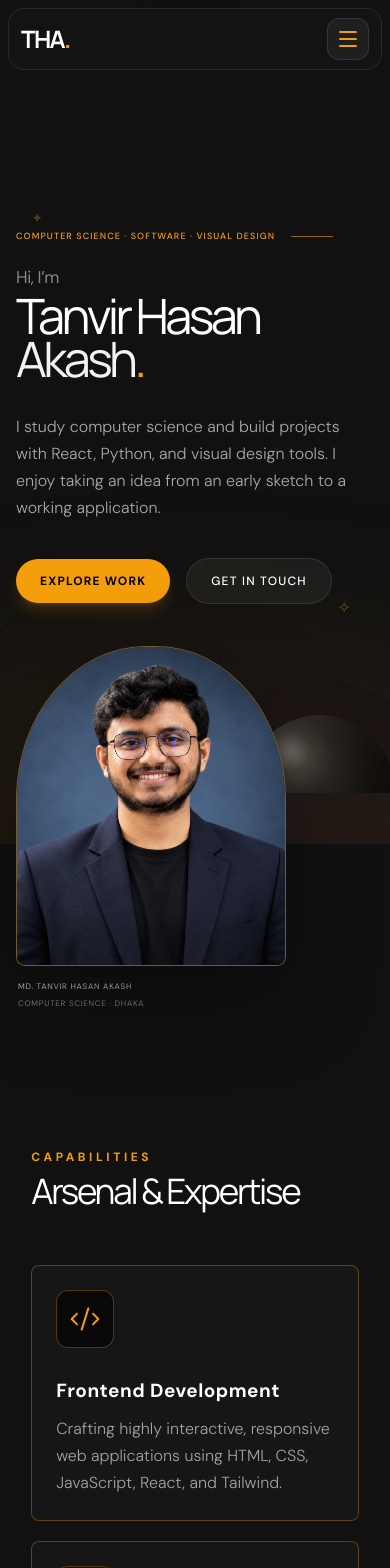
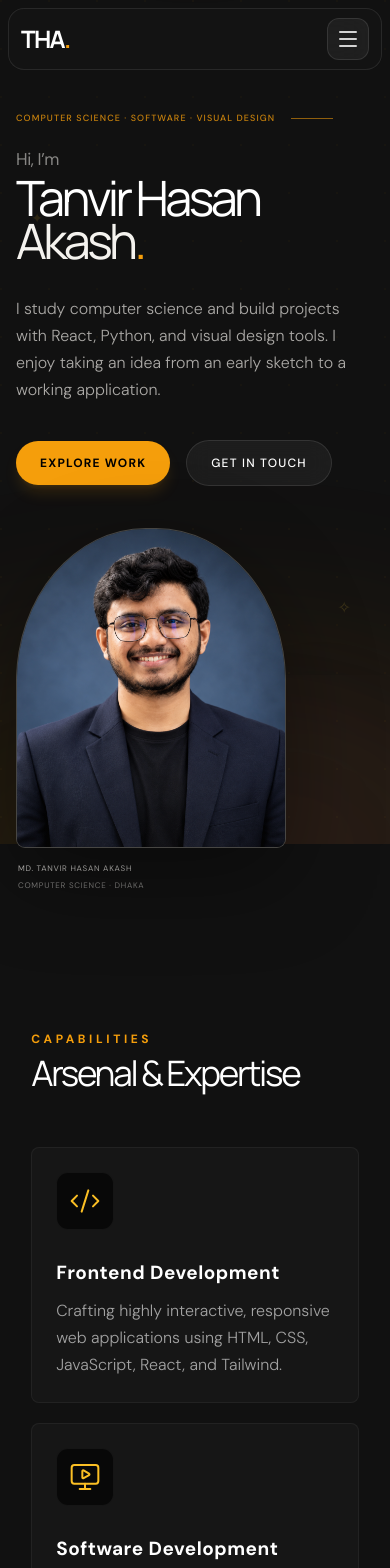
Before and after one commit to Akash2281/Portfolio-of-Md.-Tanvir-Hasan-Akash, a React (Vite) app: page / in a window 390 px wide. Shown: the top 1568 px of the page. Built offline with nearby package versions, Linux system fonts and the light colour scheme.

Commit message:
Preserve default portfolio colors in preview mode

```diff
--- a/src/App.css
+++ b/src/App.css
@@ -271,21 +271,21 @@ main[data-palette="cobalt"] { --page: #0c111a; --accent: #78b7ff; --accent-wash:
 main[data-palette="teal"] { --page: #0d1413; --accent: #75c8b4; --accent-wash: rgba(117,200,180,.11); }
 main[data-palette="oxide"] { --page: #151211; --accent: #df8d70; --accent-wash: rgba(223,141,112,.11); }
 main[data-palette] { --accent-soft: color-mix(in srgb, var(--accent) 68%, white); background-color: var(--page) !important; transition: background-color .35s ease; }
-main[data-palette] [class*="text-amber-"] { color: var(--accent) !important; }
-main[data-palette] [class~="bg-amber-500"] { background-color: var(--accent) !important; }
-main[data-palette] [class*="bg-amber-500/"] { background-color: var(--accent-wash) !important; }
-main[data-palette] [class*="border-amber-"] { border-color: color-mix(in srgb, var(--accent) 32%, transparent) !important; }
-main[data-palette] [class*="hover:border-amber-"]:hover { border-color: color-mix(in srgb, var(--accent) 60%, transparent) !important; }
-main[data-palette] [class*="hover:text-amber-"]:hover { color: var(--accent-soft) !important; }
-main[data-palette] [class*="hover:bg-amber-"]:hover { background-color: var(--accent-soft) !important; }
-main[data-palette] [class*="shadow-amber-"] { --tw-shadow-color: color-mix(in srgb, var(--accent) 18%, transparent) !important; }
-main[data-palette] .hero-intro-label, main[data-palette] .study-number, main[data-palette] .study-footnote-label { color: var(--accent) !important; }
-main[data-palette] .hero-label-rule { background-color: color-mix(in srgb, var(--accent) 58%, transparent); }
-main[data-palette] .geo-diamond { border-color: color-mix(in srgb, var(--accent) 42%, transparent); background: linear-gradient(145deg, var(--accent-wash), rgba(255,255,255,.015) 60%); }
-main[data-palette] .geo-ring::after { border-color: color-mix(in srgb, var(--accent) 24%, transparent); }
-main[data-palette] .geo-cube { background: linear-gradient(135deg, rgba(255,255,255,.16), rgba(255,255,255,.015) 55%, var(--accent-wash)); }
-main[data-palette] .study-progress span { background: linear-gradient(90deg, var(--accent), color-mix(in srgb, var(--accent) 20%, transparent)); }
-main[data-palette] .hero-photo-frame { border-color: color-mix(in srgb, var(--accent) 25%, rgba(244,242,238,.17)); }
+main[data-palette]:not([data-palette="saffron"]) [class*="text-amber-"] { color: var(--accent) !important; }
+main[data-palette]:not([data-palette="saffron"]) [class~="bg-amber-500"] { background-color: var(--accent) !important; }
+main[data-palette]:not([data-palette="saffron"]) [class*="bg-amber-500/"] { background-color: var(--accent-wash) !important; }
+main[data-palette]:not([data-palette="saffron"]) [class*="border-amber-"] { border-color: color-mix(in srgb, var(--accent) 32%, transparent) !important; }
+main[data-palette]:not([data-palette="saffron"]) [class*="hover:border-amber-"]:hover { border-color: color-mix(in srgb, var(--accent) 60%, transparent) !important; }
+main[data-palette]:not([data-palette="saffron"]) [class*="hover:text-amber-"]:hover { color: var(--accent-soft) !important; }
+main[data-palette]:not([data-palette="saffron"]) [class*="hover:bg-amber-"]:hover { background-color: var(--accent-soft) !important; }
+main[data-palette]:not([data-palette="saffron"]) [class*="shadow-amber-"] { --tw-shadow-color: color-mix(in srgb, var(--accent) 18%, transparent) !important; }
+main[data-palette]:not([data-palette="saffron"]) .hero-intro-label, main[data-palette]:not([data-palette="saffron"]) .study-number, main[data-palette]:not([data-palette="saffron"]) .study-footnote-label { color: var(--accent) !important; }
+main[data-palette]:not([data-palette="saffron"]) .hero-label-rule { background-color: color-mix(in srgb, var(--accent) 58%, transparent); }
+main[data-palette]:not([data-palette="saffron"]) .geo-diamond { border-color: color-mix(in srgb, var(--accent) 42%, transparent); background: linear-gradient(145deg, var(--accent-wash), rgba(255,255,255,.015) 60%); }
+main[data-palette]:not([data-palette="saffron"]) .geo-ring::after { border-color: color-mix(in srgb, var(--accent) 24%, transparent); }
+main[data-palette]:not([data-palette="saffron"]) .geo-cube { background: linear-gradient(135deg, rgba(255,255,255,.16), rgba(255,255,255,.015) 55%, var(--accent-wash)); }
+main[data-palette]:not([data-palette="saffron"]) .study-progress span { background: linear-gradient(90deg, var(--accent), color-mix(in srgb, var(--accent) 20%, transparent)); }
+main[data-palette]:not([data-palette="saffron"]) .hero-photo-frame { border-color: color-mix(in srgb, var(--accent) 25%, rgba(244,242,238,.17)); }
 
 .palette-preview {
   position: fixed;
@@ -311,7 +311,7 @@ main[data-palette] .hero-photo-frame { border-color: color-mix(in srgb, var(--ac
 .palette-preview > p { margin: 10px 0 0; color: rgba(244,242,238,.54); font-size: 11px; line-height: 1.5; }
 @media (max-width: 480px) {
   .palette-preview { top: 78px; right: 10px; width: calc(100vw - 20px); padding: 12px; }
-  main[data-palette] section#hero { padding-top: 230px !important; }
+  main[data-palette-preview="true"] section#hero { padding-top: 230px !important; }
   .palette-preview-options { gap: 5px; }
   .palette-choice { flex-direction: column; gap: 5px; padding: 8px 4px; font-size: 9px; }
 }
--- a/src/App.jsx
+++ b/src/App.jsx
@@ -262,7 +262,7 @@ export default function Portfolio() {
   };
 
   return (
-    <main data-palette={activePalette} className="relative min-h-screen bg-[#070709] text-gray-300 font-sans overflow-x-hidden selection:bg-amber-500/30 selection:text-amber-100 transform-gpu">
+    <main data-palette={activePalette} data-palette-preview={palettePreviewEnabled ? 'true' : undefined} className="relative min-h-screen bg-[#070709] text-gray-300 font-sans overflow-x-hidden selection:bg-amber-500/30 selection:text-amber-100 transform-gpu">
 
       {palettePreviewEnabled && (
         <aside className="palette-preview" aria-label="Portfolio color palette preview">
```
